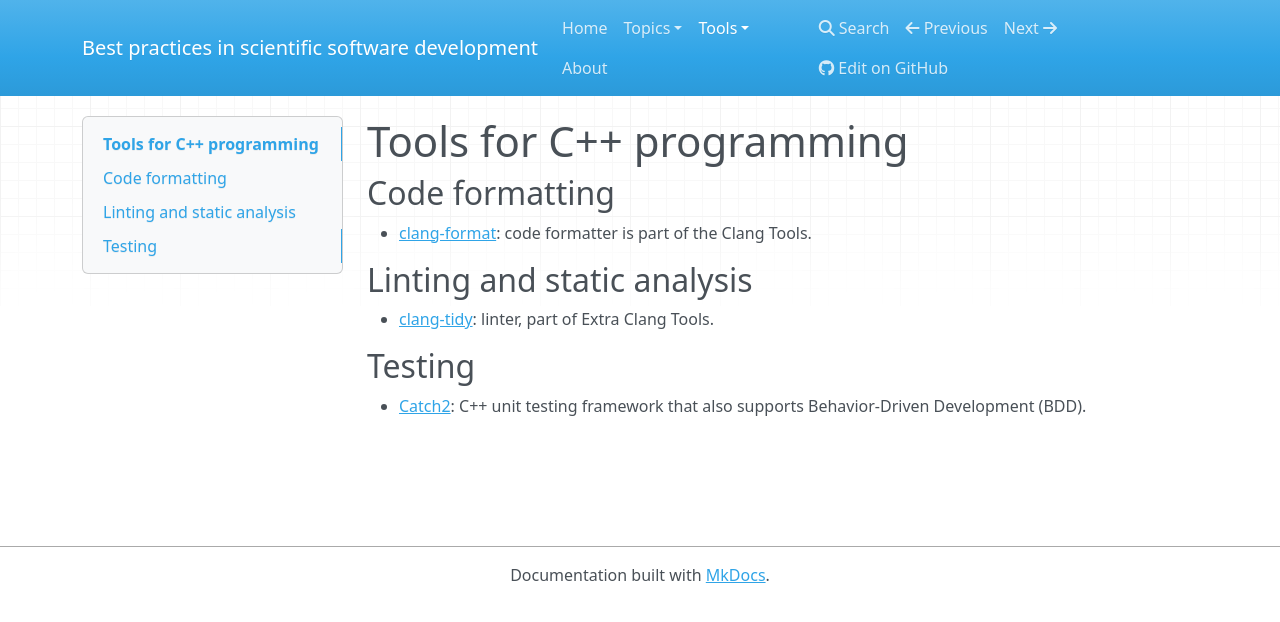
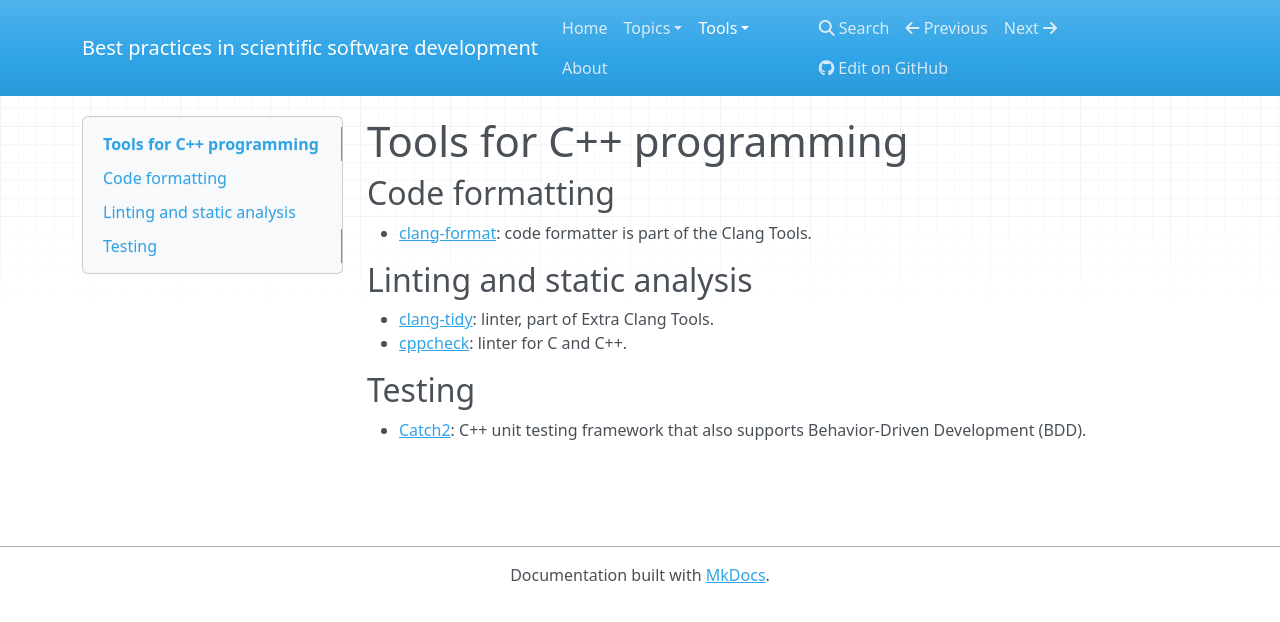
Before and after one commit to gjbex/Best-practices-for-scientific-computing, an MkDocs documentation site: the page built from docs/tools/C-plus-plus.md, in a window 1280 px wide. Shown: the top 622 px of the page. Built offline with MkDocs 1.6.1, drawn with Linux system fonts in a browser that asks for light colours; nearby versions of some CDN libraries.

Commit message:
Add cppcheck

```diff
--- a/docs/tools/C-plus-plus.md
+++ b/docs/tools/C-plus-plus.md
@@ -11,6 +11,7 @@
 
 * [clang-tidy](https://clang.llvm.org/extra/clang-tidy/): linter, part of Extra
   Clang Tools.
+* [cppcheck](https://cppcheck.sourceforge.io/): linter for C and C++.
 
 
 ## Testing
```
